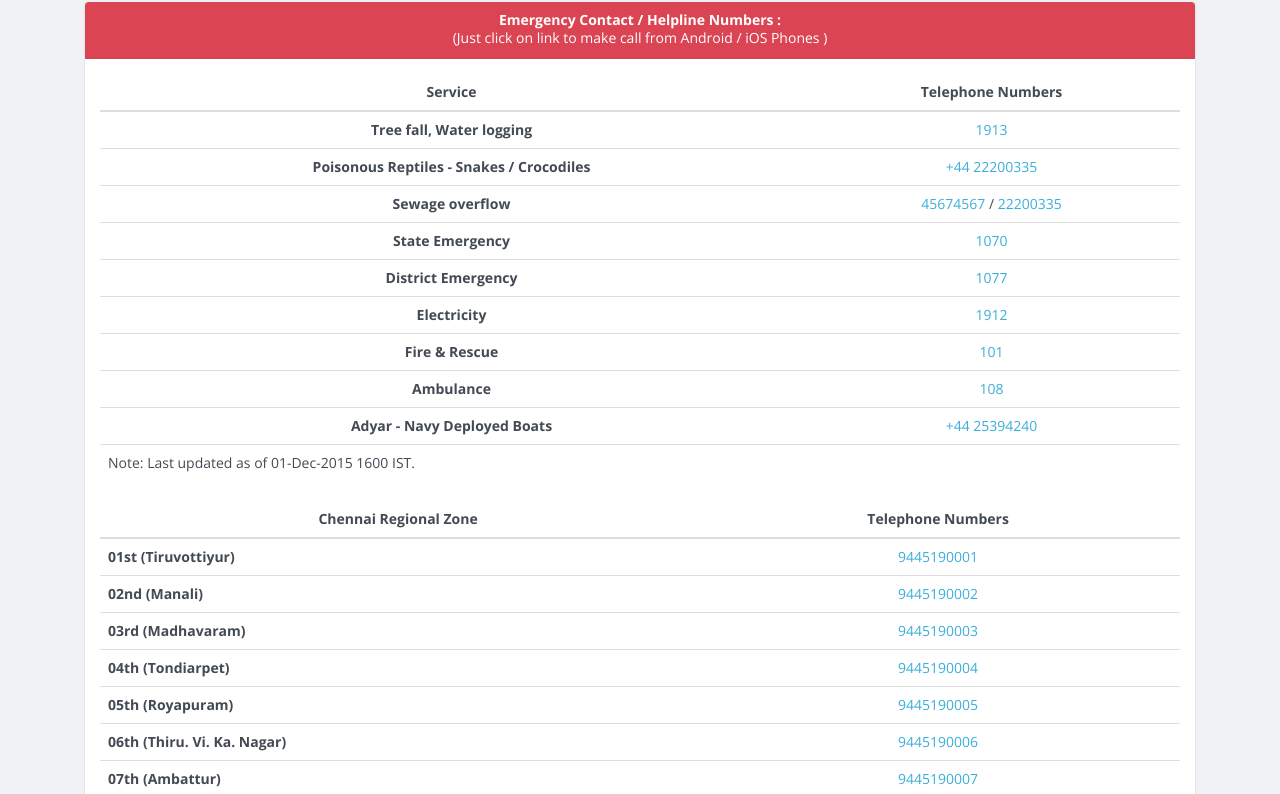
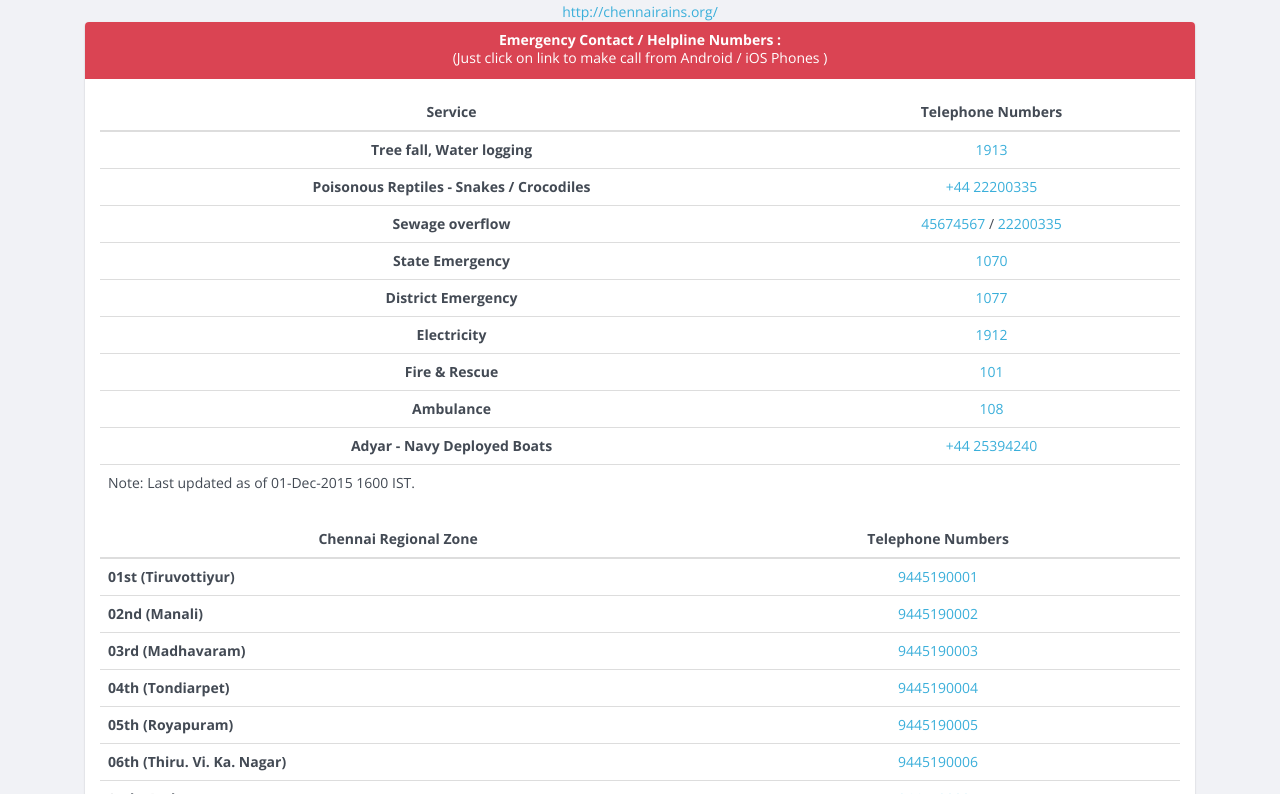
Before and after one commit to chennairain/chennairain.github.io, a plain HTML site: page index.html in a window 1280 px wide. Shown: the part 96-890 px from the top of the page. Drawn offline with nearby package versions, Linux system fonts and the light colour scheme.

Commit message:
Update index.html

```diff
--- a/index.html
+++ b/index.html
@@ -37,6 +37,7 @@
                     <div class="col-md-12">
                         <center><h2 style="margin-top:0px"><strong>Chennai 2015 Rain & Floods</strong></h2></center>
                         <center><h4><strong>Emergency Contact / Relief Centres</strong></h4></center>
+                        <center><a href="http://chennairains.org/" target="_blank">http://chennairains.org/</a> </center>
                     </div>
                 </div>
 
```
